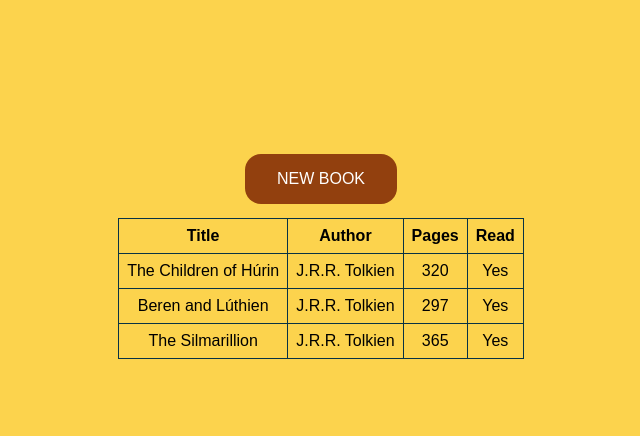
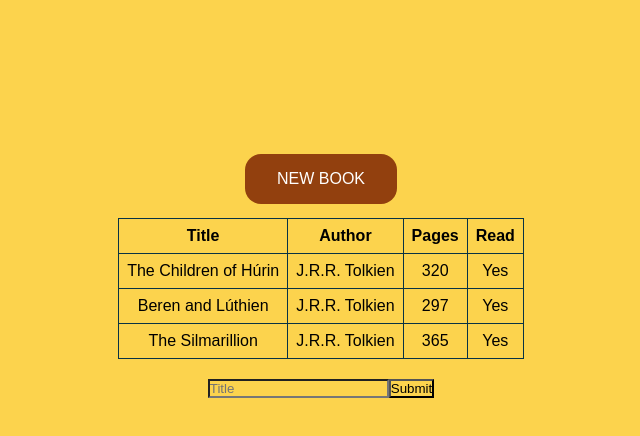
Before and after one commit to rosecodez/Library, a plain HTML site: page index.html in a window 1280 px wide. Both pictures are taken after a click on the button "NEW BOOK". Shown: the whole page, without its empty margins (319-959 px from the left). Drawn offline with Linux system fonts and the light colour scheme.

Commit message:
Add wrapper for form function to be called once maximum

```diff
--- a/script.js
+++ b/script.js
@@ -1,5 +1,5 @@
 //access elements with DOM
-let button = document.getElementById('button');
+const button = document.querySelector("button");
 
 //constructor for making book objects
 function Book(title, author, pages, read) {
@@ -23,31 +23,45 @@ function addBookToLibrary() {
 for (let i = 0; i < myLibrary.length; i++) {
     console.log(myLibrary[i])
 }
+
 button.addEventListener("click", createForm);
+let wasCalled = false;
+function createForm() {
+    if(!wasCalled) {
+        wasCalled = true;
+        //create break line
+        let br = document.createElement("br");
 
-function createForm() {
         //create form
         let form = document.createElement("form");
         form.setAttribute("method", "post");
         form.setAttribute("action", "submit.php");
+        document.body.appendChild(form);
 
         //create input for title and append to form
         let title = document.createElement("input");
         title.setAttribute("type", "text");
-    title.setAttribute("name", "title")
+        title.setAttribute("id", "title")
         title.setAttribute("placeholder", "Title")
         form.appendChild(title);
+
+        form.appendChild(br.cloneNode());
 
         //create input for author and append to form
         let author = document.createElement("author");
         author.setAttribute("type", "text");
-    author.setAttribute("name", "title");
+        author.setAttribute("id", "author");
         author.setAttribute("placeholder", "author");
         form.appendChild(author);
+
+        form.appendChild(br.cloneNode());
 
         //create submit button and append to form
         let submit = document.createElement("input");
         submit.setAttribute("type", "submit");
         submit.setAttribute("value", "Submit");
         form.appendChild(submit);
+
     }
+
+}
--- a/style.css
+++ b/style.css
@@ -42,3 +42,17 @@ button:hover {
     justify-content: center;
     padding-top: 10px;
 }
+form {
+    display: flex;
+    justify-content: center;
+    padding-top: 20px;
+}
+label,
+input {
+  display: table-cell;
+  margin-bottom: 10px;
+}
+
+label {
+  padding-right: 10px;
+}
```
Lines whose indentation alone changed are shown as unchanged.
